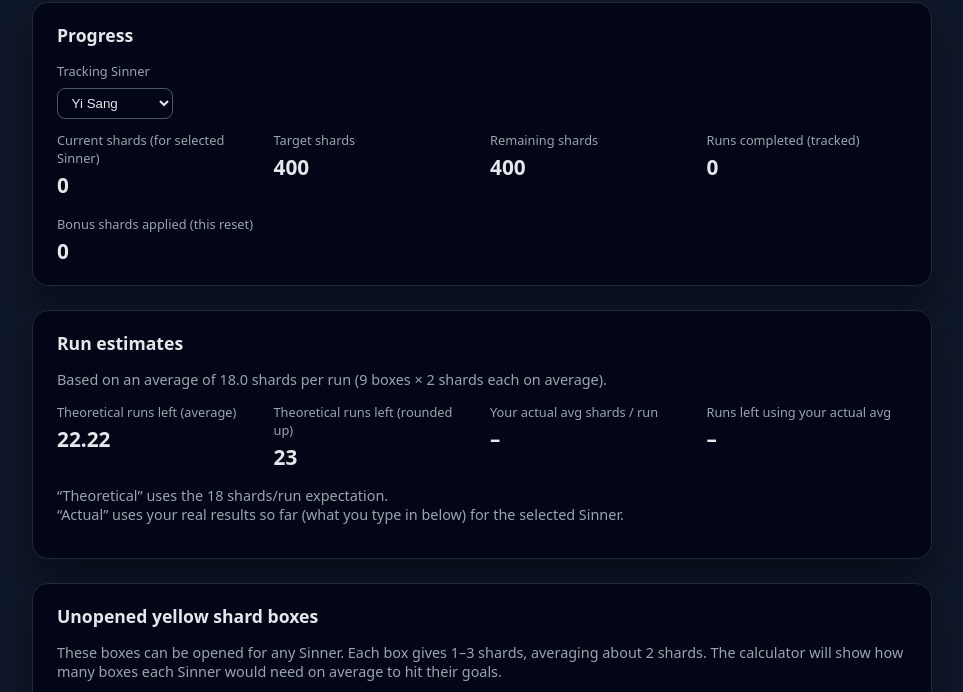
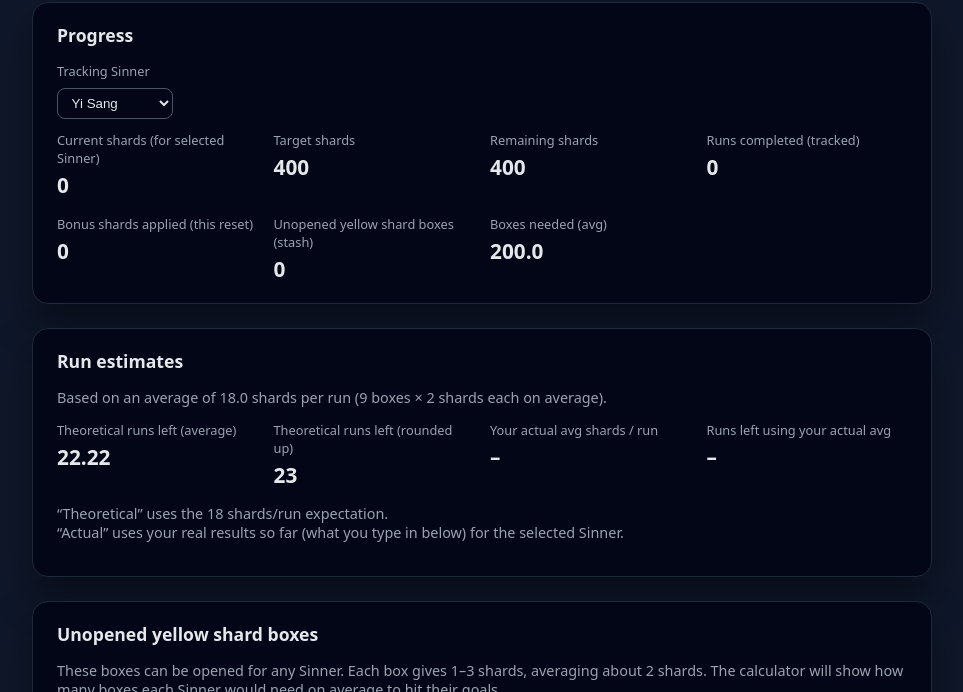
Before and after one commit to Oiranaru/Mirror-Dungeon-Calculator, a plain HTML site: page index.html in a window 1280 px wide. Shown: the part 97-789 px from the top of the page, without its empty margins (158-1121 px from the left). Drawn offline with Linux system fonts and the light colour scheme.

Commit message:
Added 'boxes needed' at the top of the page.

```diff
--- a/index.html
+++ b/index.html
@@ -40,6 +40,14 @@
         <div>
           <span class="label">Bonus shards applied (this reset)</span>
           <span id="bonus-shards-total" class="value">0</span>
+        </div>
+                <div>
+          <span class="label">Unopened yellow shard boxes (stash)</span>
+          <span id="unopened-boxes-display" class="value">0</span>
+        </div>
+        <div>
+          <span class="label">Boxes needed (avg)</span>
+          <span id="boxes-needed-avg-top" class="value">0</span>
         </div>
       </div>
     </section>
--- a/main.js
+++ b/main.js
@@ -101,6 +101,7 @@ const targetEl = document.getElementById("target-shards");
 const remainingEl = document.getElementById("remaining-shards");
 const runsCompletedEl = document.getElementById("runs-completed");
 const bonusTotalEl = document.getElementById("bonus-shards-total");
+const boxesNeededTopEl = document.getElementById("boxes-needed-avg-top");
 
 const avgPerRunEl = document.getElementById("avg-per-run");
 const runsLeftTheoEl = document.getElementById("runs-left-theoretical");
@@ -321,6 +322,15 @@ function render() {
     defaultTargetShards;
 
   const remaining = Math.max(currentTarget - currentForActive, 0);
+
+    // Boxes needed (avg) for selected Sinner (ignores stash)
+  let boxesNeededTop = 0;
+  if (remaining > 0) {
+    boxesNeededTop = remaining / avgShardsPerBox; // avg 2 shards per box
+  }
+  if (boxesNeededTopEl) {
+    boxesNeededTopEl.textContent = boxesNeededTop.toFixed(1);
+  }
 
   if (targetEl) targetEl.textContent = currentTarget;
   if (currentEl) currentEl.textContent = currentForActive;
```
